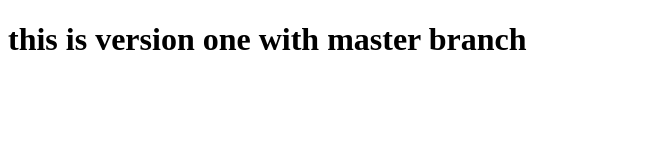
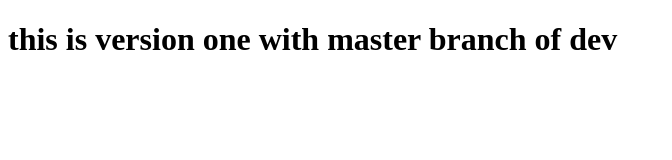
Before and after one commit to nikhilsaini93/practice, a plain HTML site: page index.html in a window 1280 px wide. Shown: the whole page, without its empty margins (0-672 px from the left). Drawn offline with Linux system fonts and the light colour scheme.

Commit message:
check v3

```diff
--- a/index.html
+++ b/index.html
@@ -7,7 +7,7 @@
 </head>
 <body>
 
-    <h1>this is version one with master branch</h1>
+    <h1>this is version one with master branch of dev</h1>
 
 </body>
 </html>
```
